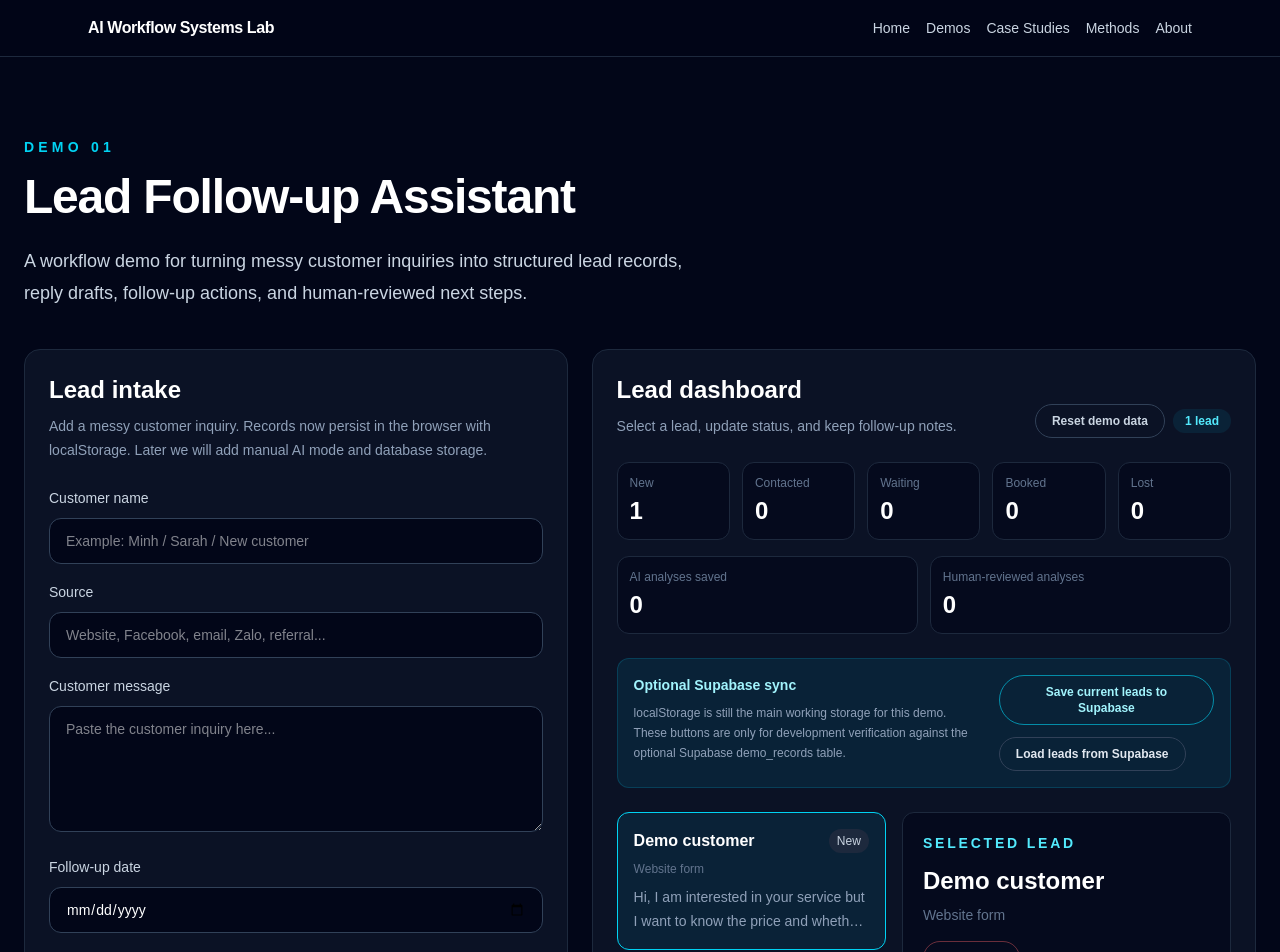
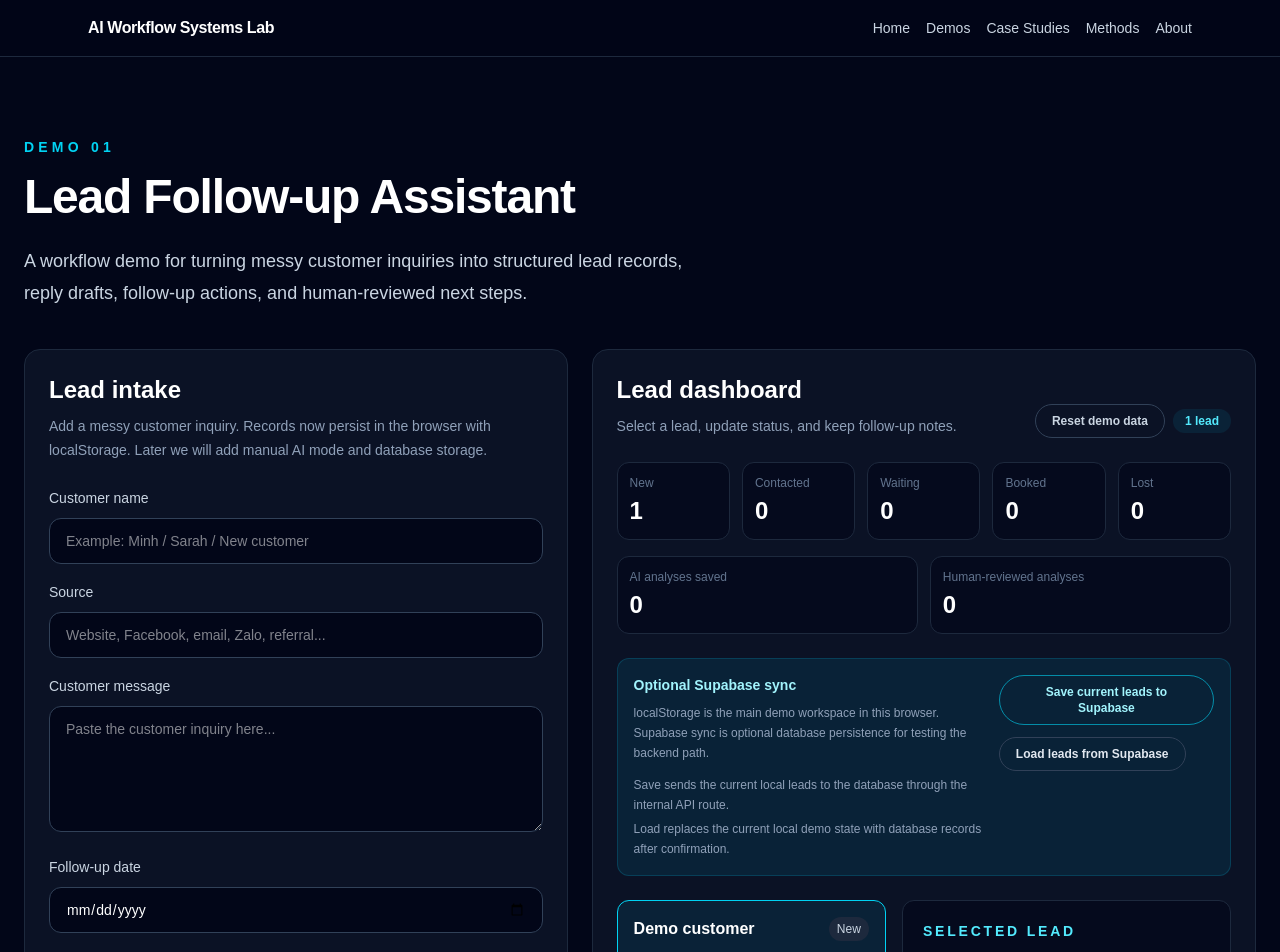
Before and after one commit to solitud3456/ai-workflow-systems-lab, a Next.js app: page /demos/lead-follow-up in a window 1280 px wide. Shown: the top 952 px of the page. Built offline with nearby package versions, Linux system fonts and the light colour scheme.

Commit message:
Polish lead Supabase sync UX

```diff
--- a/src/app/demos/lead-follow-up/page.tsx
+++ b/src/app/demos/lead-follow-up/page.tsx
@@ -140,7 +140,25 @@ function parseLeadRawInput(rawInput: string | null): Record<string, unknown> {
 }
 
 function buildLeadTitle(lead: Lead) {
-  return lead.name || lead.source || "Untitled lead";
+  return lead.name.trim() || lead.source.trim() || "Untitled lead";
+}
+
+function getLeadNameSyncIssue(lead: Lead) {
+  const name = lead.name.trim();
+
+  if (!name) {
+    return "Lead names must not be empty.";
+  }
+
+  if (name.toLowerCase() === "untitled lead") {
+    return "Replace the placeholder lead name before saving.";
+  }
+
+  if (name.length < 3) {
+    return "Lead names must be at least 3 characters.";
+  }
+
+  return null;
 }
 
 function mapLeadToDemoRecord(lead: Lead) {
@@ -456,6 +474,24 @@ Return JSON using this exact shape:
       return;
     }
 
+    const invalidLeadCheck = leads
+      .map((lead) => ({ lead, issue: getLeadNameSyncIssue(lead) }))
+      .find(
+        (item): item is { lead: Lead; issue: string } =>
+          item.issue !== null,
+      );
+
+    if (invalidLeadCheck) {
+      const invalidLeadName =
+        invalidLeadCheck.lead.name.trim() || "empty lead";
+
+      setSupabaseSyncMessage({
+        type: "error",
+        text: `Supabase save was not started. ${invalidLeadCheck.issue} Check "${invalidLeadName}" in the local demo workspace.`,
+      });
+      return;
+    }
+
     setIsSupabaseSyncing(true);
     setSupabaseSyncMessage(null);
 
@@ -486,7 +522,7 @@ Return JSON using this exact shape:
 
       setSupabaseSyncMessage({
         type: "success",
-        text: `Saved ${savedCount} lead${savedCount === 1 ? "" : "s"} through the internal API route. localStorage remains the main working storage.`,
+        text: `Saved ${savedCount} lead${savedCount === 1 ? "" : "s"} to Supabase through the internal API route. Your local browser workspace remains active.`,
       });
     } catch (error) {
       setSupabaseSyncMessage({
@@ -504,6 +540,14 @@ Return JSON using this exact shape:
         type: "error",
         text: "Local lead data is still loading. Try again in a moment.",
       });
+      return;
+    }
+
+    if (
+      !window.confirm(
+        "Load leads from Supabase? This will replace the current local demo state in this browser.",
+      )
+    ) {
       return;
     }
 
@@ -535,7 +579,7 @@ Return JSON using this exact shape:
       if (records.length === 0) {
         setSupabaseSyncMessage({
           type: "success",
-          text: "No lead records were found through the internal API route. Current localStorage leads were not changed.",
+          text: "No lead records were found in Supabase. Current local demo state was not changed.",
         });
         return;
       }
@@ -550,7 +594,7 @@ Return JSON using this exact shape:
       setAnalysisJsonByLeadId({});
       setSupabaseSyncMessage({
         type: "success",
-        text: `Loaded ${loadedLeads.length} lead${loadedLeads.length === 1 ? "" : "s"} from Supabase into the local demo state.`,
+        text: `Loaded ${loadedLeads.length} lead${loadedLeads.length === 1 ? "" : "s"} from Supabase. This replaced the current local demo state and will continue saving to localStorage.`,
       });
     } catch (error) {
       setSupabaseSyncMessage({
@@ -689,10 +733,20 @@ Return JSON using this exact shape:
                     Optional Supabase sync
                   </p>
                   <p className="mt-2 max-w-2xl text-xs leading-5 text-slate-400">
-                    localStorage is still the main working storage for this
-                    demo. These buttons are only for development verification
-                    against the optional Supabase demo_records table.
+                    localStorage is the main demo workspace in this browser.
+                    Supabase sync is optional database persistence for testing
+                    the backend path.
                   </p>
+                  <ul className="mt-3 space-y-1 text-xs leading-5 text-slate-400">
+                    <li>
+                      Save sends the current local leads to the database through
+                      the internal API route.
+                    </li>
+                    <li>
+                      Load replaces the current local demo state with database
+                      records after confirmation.
+                    </li>
+                  </ul>
                 </div>
 
                 <div className="flex flex-wrap gap-3">
```
